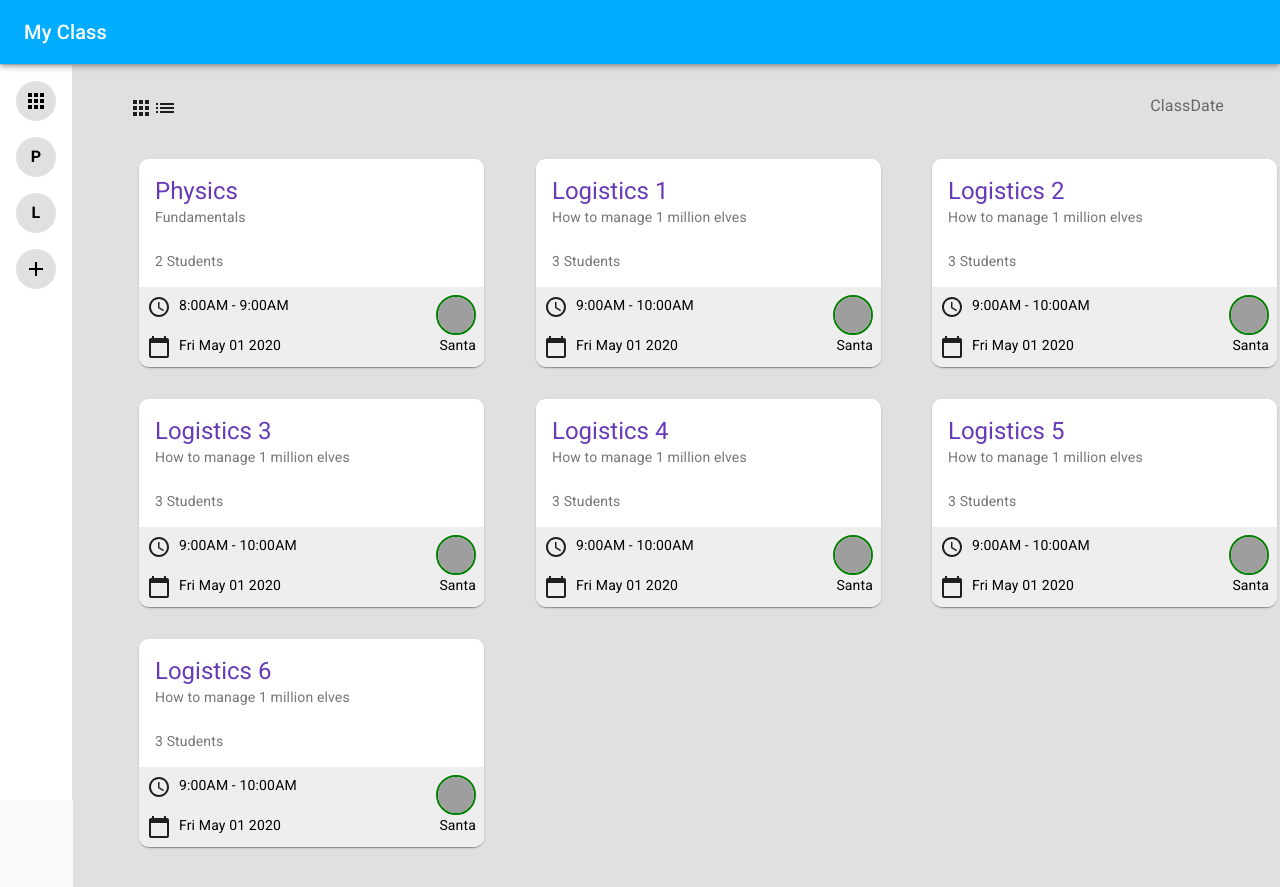
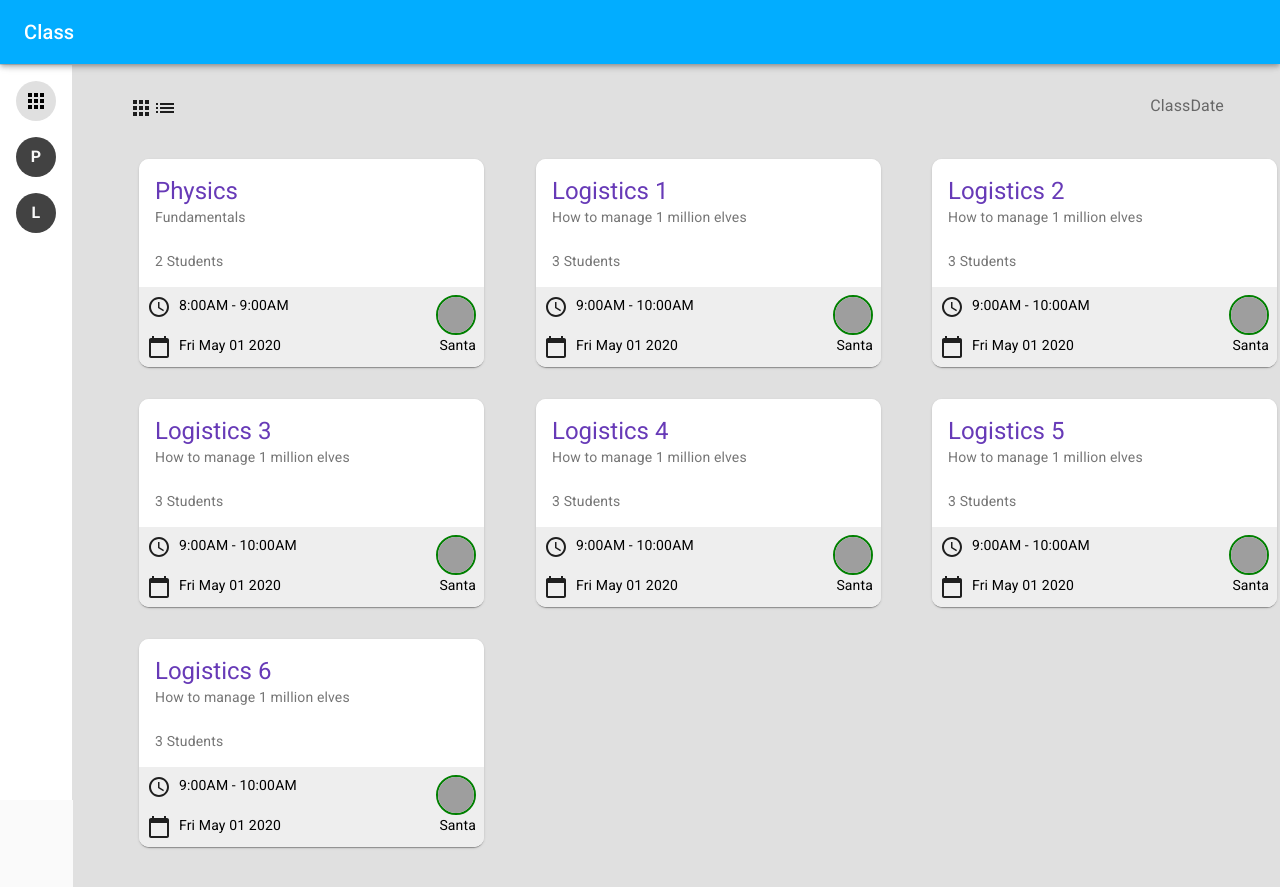
Before and after one commit to azkalonz/iskwela-web, a React (Create React App) app: page / in a window 1280 px wide. Both pictures are taken after typing "Sample", "Sample123" into the empty fields and a click on the button "SIGN IN". Shown: the top 887 px of the page. Built offline with nearby package versions, Linux system fonts and the light colour scheme; grey boxes are pictures that could not be loaded.

Commit message:
refactor: refactored navbar to be the only component to get the subjects and create sidebar

```diff
--- a/public/index.html
+++ b/public/index.html
@@ -18,10 +18,10 @@
   src="https://code.jquery.com/jquery-3.5.0.min.js"
   integrity="sha256-xNzN2a4ltkB44Mc/Jz3pT4iU1cmeR0FkXs4pru/JxaQ="
   crossorigin="anonymous"></script>
-  <script src='https://meet.jit.si/external_api.js'></script>
   </head>
   <body>
     <noscript>You need to enable JavaScript to run this app.</noscript>
     <div id="root"></div>
+    <script src='https://meet.jit.si/external_api.js'></script>
   </body>
 </html>
--- a/src/components/NavBar.js
+++ b/src/components/NavBar.js
@@ -3,6 +3,7 @@ import clsx from "clsx";
 import { makeStyles, useTheme, withStyles } from "@material-ui/core/styles";
 import {
   AppBar,
+  Avatar,
   Button,
   CssBaseline,
   Divider,
@@ -21,12 +22,16 @@ import {
 import MenuIcon from "@material-ui/icons/Menu";
 import ChevronLeftIcon from "@material-ui/icons/ChevronLeft";
 import ChevronRightIcon from "@material-ui/icons/ChevronRight";
+import { grey } from "@material-ui/core/colors";
 import { useAuth0 } from "../react-auth0-spa.js";
-import SettingsApplicationsIcon from "@material-ui/icons/SettingsApplications";
-import FaceIcon from "@material-ui/icons/Face";
-import LibraryBooksIcon from "@material-ui/icons/LibraryBooks";
+import {
+  Add,
+  Apps,
+  Face,
+  LibraryBooks,
+  SettingsApplications,
+} from '@material-ui/icons';
 import JoinClassDialog from "../components/JoinClass";
-import { Apps } from "@material-ui/icons";
 
 const drawerWidth = 240;
 
@@ -97,6 +102,20 @@ const useStyles = makeStyles((theme) => ({
   link: {
     color: "#fff",
   },
+  avatarLight: {
+    background: grey[300],
+  },
+  avatarDark: {
+    background: grey[800],
+  },
+  sideBarIconLight: {
+    color: "black",
+    fontWeight: theme.typography.fontWeightBold,
+  },
+  sidebarIconDark: {
+    color: grey[50],
+    fontWeight: theme.typography.fontWeightBold,
+  }
 }));
 const StyledMenu = withStyles({
   paper: {
@@ -161,7 +180,7 @@ export default function NavBar(props) {
         <Link
           key={index}
           href={link.href}
-          style={{ color: "#222" }}
+          style={{ color: grey[50], backgroundColor: grey[800] }}
           onClick={link.onClick || null}
         >
           <ListItem button key={index}>
@@ -174,7 +193,7 @@ export default function NavBar(props) {
       // if (link.auth && !isAuthenticated) return;
       buffer.push(
         <div key={index}>
-          <Link style={{ color: "#222" }} onClick={link.onClick || null}>
+          <Link style={{ color: grey[50], backgroundColor: grey[800] }} onClick={link.onClick || null}>
             <ListItem
               button
               key={index}
@@ -224,6 +243,81 @@ export default function NavBar(props) {
     }
     return buffer;
   };
+
+  const createSidebar = (styles, subjects) => {
+    let links =[
+      {
+        title: "Me",
+        icon: (
+          <Avatar
+            className={styles.avatarLight}
+          >
+            <Apps className={styles.sideBarIconLight} />
+          </Avatar>
+        ),
+        auth: true,
+      },
+    ];
+    subjects.forEach(subject => {
+      links.push({
+        title: "Me",
+        icon: (
+          <Avatar
+            className={styles.avatarDark}
+          >
+              <Typography className={styles.sidebarIconDark}>
+                {subject.title.charAt(0).toUpperCase()}
+              </Typography>
+          </Avatar>
+        ),
+        auth: true,
+        sub: [
+          {
+            title: "View Profile",
+            href: "/view-profile",
+            icon: <Face />,
+          },
+          {
+            title: "Join Class",
+            href: "#",
+            onClick: () => {
+              // setOpenDialog(true);
+            },
+            icon: <LibraryBooks />,
+          },
+          {
+            title: "Account Settings",
+            href: "/settings",
+            icon: <SettingsApplications />,
+          },
+        ],
+      });
+    });
+    // links.push({
+    //   title: "Me",
+    //   icon: (
+    //     <Avatar
+    //       className={styles.avatar}
+    //     >
+    //         <Add className={styles.sidebarIcon} />
+    //     </Avatar>
+    //   ),
+    //   auth: true,
+    // });
+    return links;
+  }
+
+  const subjects = [
+    {
+      title: 'Physics'
+    },
+    {
+      title: 'Logistics'
+    }
+  ];
+
+  const sideBarLinks = createSidebar(classes, subjects);
+
   return (
     <div className={classes.root}>
       <CssBaseline />
@@ -286,7 +380,7 @@ export default function NavBar(props) {
         </div>
         <Divider />
         <List>
-          {props.sideBarLinks.map((link, index) => makeSidebar(link, index))}
+          {sideBarLinks.map((link, index) => makeSidebar(link, index))}
         </List>
       </Drawer>
       <main className={classes.content}>
--- a/src/routes/student/Home.js
+++ b/src/routes/student/Home.js
@@ -23,97 +23,14 @@ const useStyles = makeStyles((theme) => ({
     background: grey[300],
     minHeight: "100vh",
   },
-  navbar: {
-    marginLeft: theme.spacing(2)
-  },
-  avatar: {
-    background: grey[300],
-  },
-  sidebarIcon: {
-    color: "black",
-    fontWeight: theme.typography.fontWeightBold,
-  }
 }));
-
-const subjects = [
-  {
-    title: 'Physics'
-  },
-  {
-    title: 'Logistics'
-  }
-]
-
-const createSidebar = (styles, subjects) => {
-  let links =[
-    {
-      title: "Me",
-      icon: (
-        <Avatar
-          className={styles.avatar}
-        >
-          <Apps className={styles.sidebarIcon} />
-        </Avatar>
-      ),
-      auth: true,
-    },
-  ];
-  subjects.forEach(subject => {
-    links.push({
-      title: "Me",
-      icon: (
-        <Avatar
-          className={styles.avatar}
-        >
-            <Typography className={styles.sidebarIcon}>
-              {subject.title.charAt(0).toUpperCase()}
-            </Typography>
-        </Avatar>
-      ),
-      auth: true,
-      sub: [
-        {
-          title: "View Profile",
-          href: "/view-profile",
-          icon: <Face />,
-        },
-        {
-          title: "Join Class",
-          href: "#",
-          onClick: () => {
-            // setOpenDialog(true);
-          },
-          icon: <LibraryBooks />,
-        },
-        {
-          title: "Account Settings",
-          href: "/settings",
-          icon: <SettingsApplications />,
-        },
-      ],
-    });
-  });
-  links.push({
-    title: "Me",
-    icon: (
-      <Avatar
-        className={styles.avatar}
-      >
-          <Add className={styles.sidebarIcon} />
-      </Avatar>
-    ),
-    auth: true,
-  });
-  return links;
-}
 
 function Home() {
 
   const classes = useStyles();
-  const sideBarLinks = createSidebar(classes, subjects);
 
   return (
-    <NavBar title='My Class' sideBarLinks={sideBarLinks}>
+    <NavBar title='Class'>
       <Container
         component="main"
         maxWidth="lg"
--- a/src/routes/teacher/Home.js
+++ b/src/routes/teacher/Home.js
@@ -23,97 +23,14 @@ const useStyles = makeStyles((theme) => ({
     background: grey[300],
     minHeight: "100vh",
   },
-  navbar: {
-    marginLeft: theme.spacing(2)
-  },
-  avatar: {
-    background: grey[300],
-  },
-  sidebarIcon: {
-    color: "black",
-    fontWeight: theme.typography.fontWeightBold,
-  }
 }));
-
-const subjects = [
-  {
-    title: 'Physics'
-  },
-  {
-    title: 'Logistics'
-  }
-]
-
-const createSidebar = (styles, subjects) => {
-  let links =[
-    {
-      title: "Me",
-      icon: (
-        <Avatar
-          className={styles.avatar}
-        >
-          <Apps className={styles.sidebarIcon} />
-        </Avatar>
-      ),
-      auth: true,
-    },
-  ];
-  subjects.forEach(subject => {
-    links.push({
-      title: "Me",
-      icon: (
-        <Avatar
-          className={styles.avatar}
-        >
-            <Typography className={styles.sidebarIcon}>
-              {subject.title.charAt(0).toUpperCase()}
-            </Typography>
-        </Avatar>
-      ),
-      auth: true,
-      sub: [
-        {
-          title: "View Profile",
-          href: "/view-profile",
-          icon: <Face />,
-        },
-        {
-          title: "Join Class",
-          href: "#",
-          onClick: () => {
-            // setOpenDialog(true);
-          },
-          icon: <LibraryBooks />,
-        },
-        {
-          title: "Account Settings",
-          href: "/settings",
-          icon: <SettingsApplications />,
-        },
-      ],
-    });
-  });
-  links.push({
-    title: "Me",
-    icon: (
-      <Avatar
-        className={styles.avatar}
-      >
-          <Add className={styles.sidebarIcon} />
-      </Avatar>
-    ),
-    auth: true,
-  });
-  return links;
-}
 
 function Home() {
 
   const classes = useStyles();
-  const sideBarLinks = createSidebar(classes, subjects);
 
   return (
-    <NavBar title='My Class' sideBarLinks={sideBarLinks}>
+    <NavBar title='Class'>
       <Container
         component="main"
         maxWidth="lg"
```
Also changed, not shown: src/logo.svg.
